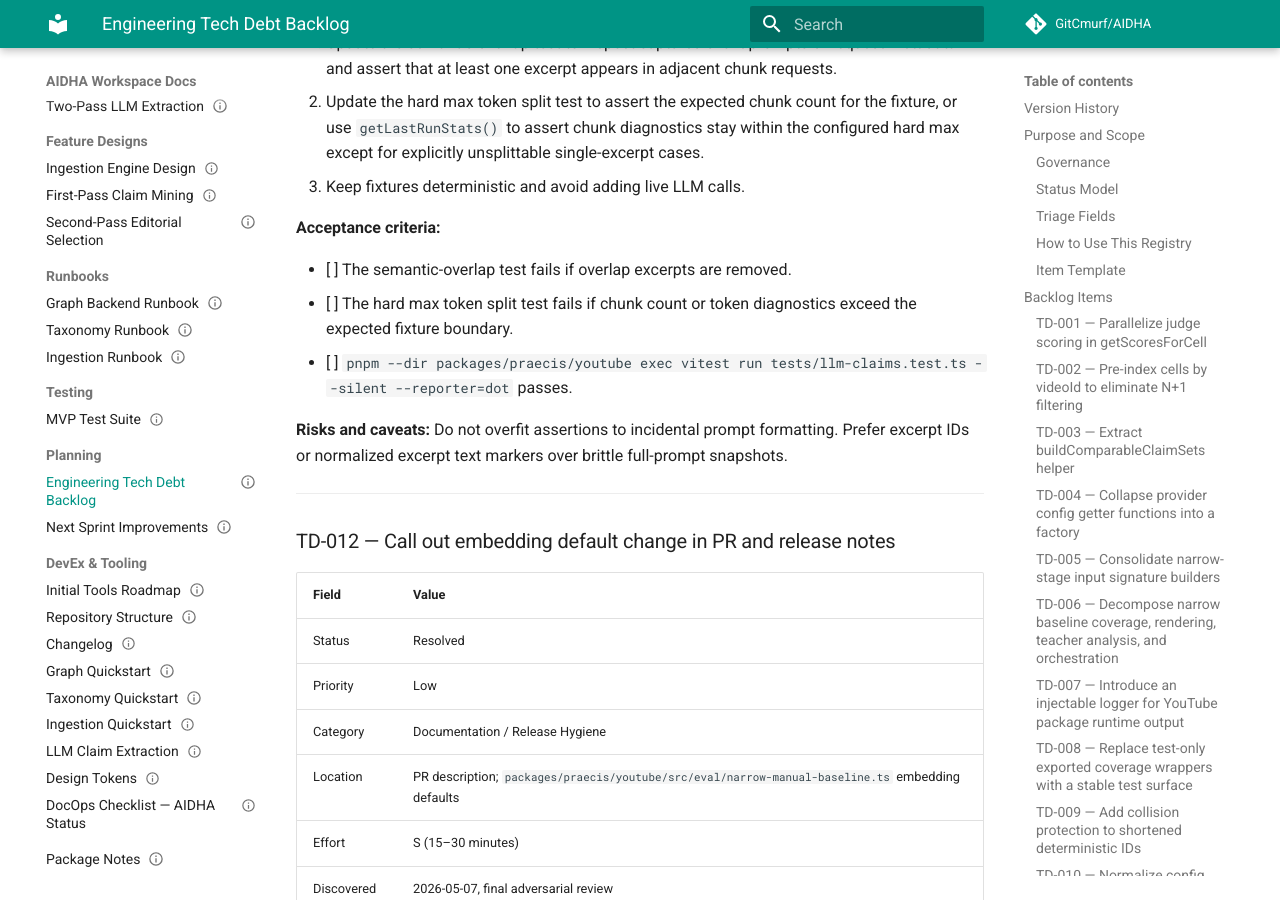
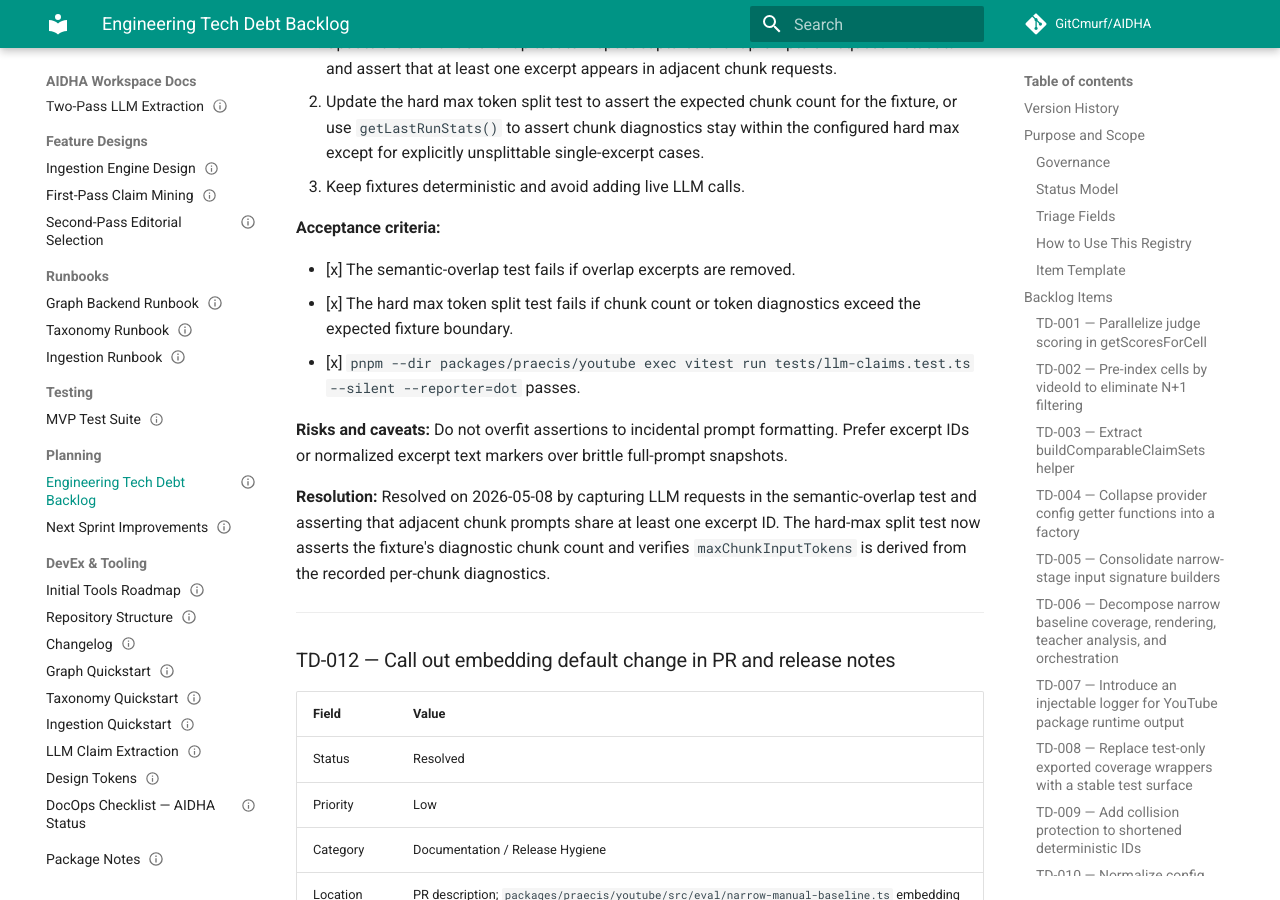
Before and after one commit to GitCmurf/AIDHA, an MkDocs documentation site: the page built from docs/05-planning/tasks/task-007-tech-debt-backlog.md, in a window 1280 px wide and 900 px high, scrolled down 20809 px. Built offline with MkDocs 1.6.1 and Material for MkDocs 9.7.7, drawn with Linux system fonts in a browser that asks for light colours; comment, search, counter and statistics services are not loaded; the version menu is left out; some of the changed text lies outside the part shown.

Commit message:
test: strengthen llm chunking assertions

```diff
--- a/docs/05-planning/tasks/task-007-tech-debt-backlog.md
+++ b/docs/05-planning/tasks/task-007-tech-debt-backlog.md
@@ -134,7 +134,7 @@ in place so future review passes can see that repeated findings were already tri
 
 | Field      | Value |
 |------------|-------|
-| Status     | Open |
+| Status     | Resolved |
 | Priority   | **High** |
 | Category   | Performance |
 | Location   | `packages/praecis/youtube/src/eval/matrix-runner.ts`, `getScoresForCell` |
@@ -818,7 +818,7 @@ behavior.
 
 | Field      | Value |
 |------------|-------|
-| Status     | Open |
+| Status     | Resolved |
 | Priority   | Low |
 | Category   | Test Quality |
 | Location   | `packages/praecis/youtube/tests/llm-claims.test.ts` |
@@ -849,15 +849,21 @@ context or exceeding the intended hard split budget.
 
 **Acceptance criteria:**
 
-- [ ] The semantic-overlap test fails if overlap excerpts are removed.
-- [ ] The hard max token split test fails if chunk count or token diagnostics exceed the expected
+- [x] The semantic-overlap test fails if overlap excerpts are removed.
+- [x] The hard max token split test fails if chunk count or token diagnostics exceed the expected
   fixture boundary.
-- [ ] `pnpm --dir packages/praecis/youtube exec vitest run tests/llm-claims.test.ts --silent --reporter=dot`
+- [x] `pnpm --dir packages/praecis/youtube exec vitest run tests/llm-claims.test.ts --silent --reporter=dot`
   passes.
 
 **Risks and caveats:**
 Do not overfit assertions to incidental prompt formatting. Prefer excerpt IDs or normalized excerpt
 text markers over brittle full-prompt snapshots.
+
+**Resolution:**
+Resolved on 2026-05-08 by capturing LLM requests in the semantic-overlap test and asserting that
+adjacent chunk prompts share at least one excerpt ID. The hard-max split test now asserts the
+fixture's diagnostic chunk count and verifies `maxChunkInputTokens` is derived from the recorded
+per-chunk diagnostics.
 
 ---
 
@@ -1346,6 +1352,8 @@ real capability gap.
   signatures.
 - TD-009 — Add collision protection to shortened deterministic IDs. Resolved by moving generated
   `hashId(...)` values to a 128-bit SHA-256 prefix and adding deterministic uniqueness tests.
+- TD-011 — Strengthen LLM chunking regression assertions. Resolved by asserting semantic overlap
+  in captured prompts and hard-max split diagnostics.
 - TD-012 — Call out embedding default change in PR and release notes. Resolved in
   `AIDHA-REF-006`.
 
```
Also changed, not shown: docs/05-planning/tasks/task-008-next-sprint-improvements.md (+4 -4 lines), 1 other file.
